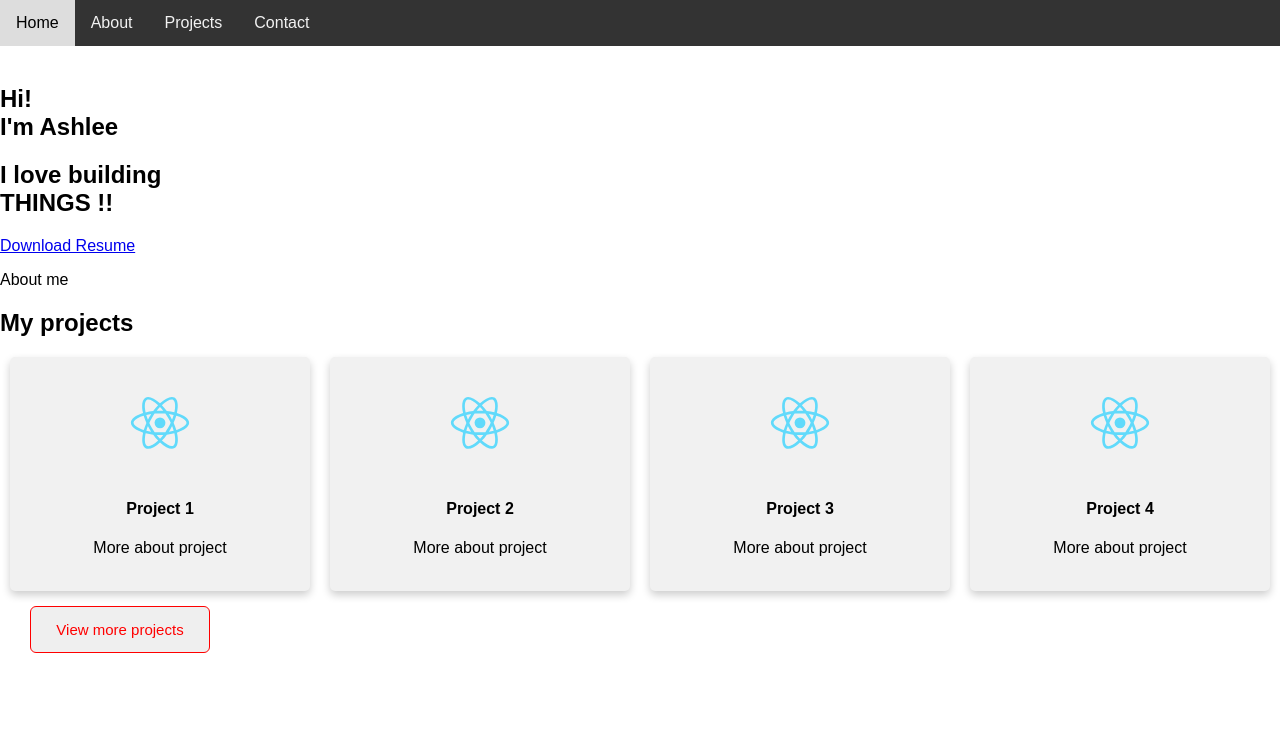
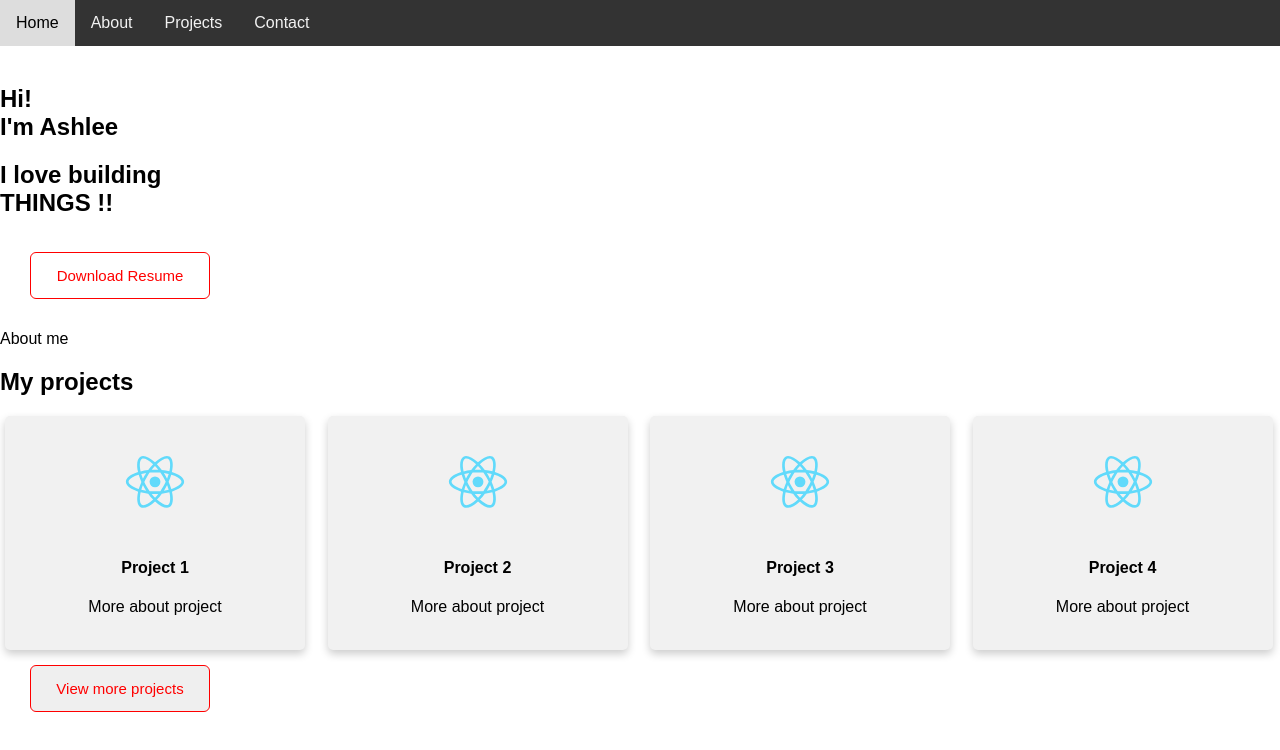
Before and after one commit to aekupor/me, a React (Create React App) app: page / in a window 1280 px wide. Shown: the top 750 px of the page. Built offline with nearby package versions, Linux system fonts and the light colour scheme.

Commit message:
Fix download resume button

```diff
--- a/src/components/introduction.jsx
+++ b/src/components/introduction.jsx
@@ -1,19 +1,16 @@
 import React, { Component } from 'react'
 import '../css/buttons.css'
 import Resume from '../images/Resume.pdf';
-import Fade from 'react-reveal/Fade';
 
 export default class Introduction extends Component {
 
   render() {
     return (
       <div>
-      <Fade bottom>
         <h1>Hi! <br />I'm Ashlee</h1>
         <h1>I love building<br /> THINGS !!</h1>
 
         <a href={Resume} class="buttons" download="Ashlee_Kupor_Resume">Download Resume</a>
-      </Fade>
       </div>
     )
   }
--- a/src/components/projects.jsx
+++ b/src/components/projects.jsx
@@ -2,7 +2,6 @@ import React, { Component } from 'react'
 import '../css/project.css'
 import '../css/buttons.css'
 import logo from '../logo.svg'
-import Fade from 'react-reveal/Fade';
 
 export default class Projects extends Component {
   //open github
@@ -18,7 +17,6 @@ export default class Projects extends Component {
           <h2>My projects</h2>
         </div>
 
-        <Fade bottom>
         <div class="row">
 
           <div class="column">
@@ -82,15 +80,12 @@ export default class Projects extends Component {
           </div>
 
         </div>
-        </Fade>
 
-        <Fade bottom>
         <div>
           <button class="buttons" onClick={this.viewMoreProjects}>
             View more projects
           </button>
         </div>
-        </Fade>
 
       </div>
     )
```
